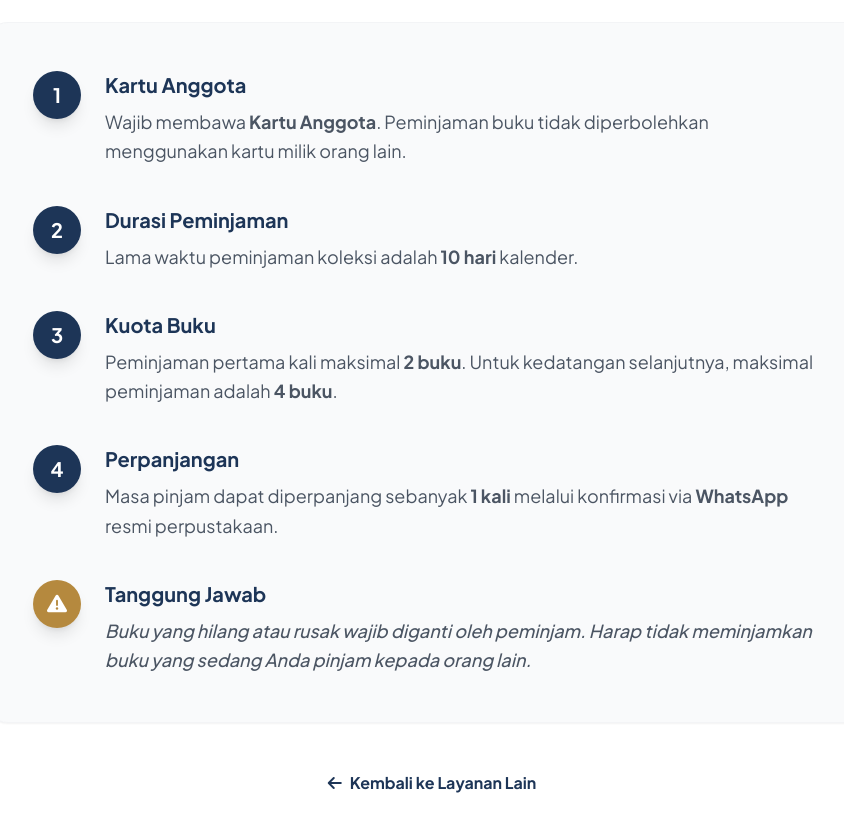
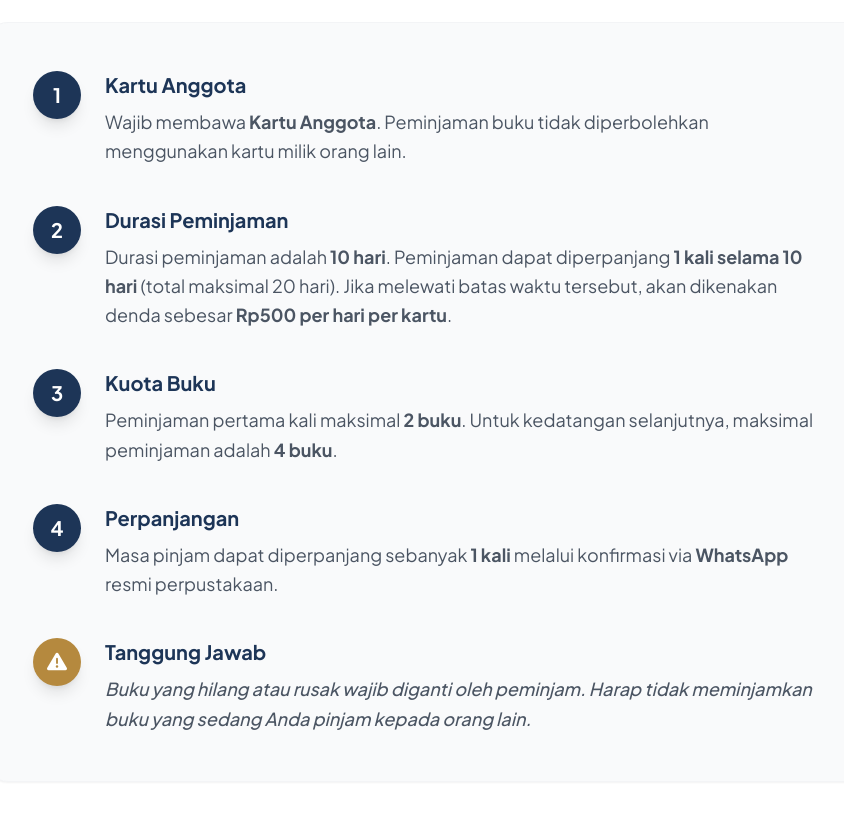
Before and after one commit to amengpw/perpus_ganesa, a Django app: page /peminjaman/ in a window 1280 px wide. Shown: the part 684-1506 px from the top of the page, without its empty margins (208-1052 px from the left). Run offline with Django 5.2, Linux system fonts and the light colour scheme; some libraries are stand-ins or nearby versions.

Commit message:
update agenda dan peraturan  peminjaman

```diff
--- a/website/templates/peminjaman.html
+++ b/website/templates/peminjaman.html
@@ -254,8 +254,10 @@
                     Durasi Peminjaman
                   </h4>
                   <p class="text-gray-600 leading-relaxed text-lg">
-                    Lama waktu peminjaman koleksi adalah
-                    <b>10 hari</b> kalender.
+                    Durasi peminjaman adalah <b>10 hari</b>. Peminjaman dapat
+                    diperpanjang <b>1 kali selama 10 hari</b> (total maksimal 20
+                    hari). Jika melewati batas waktu tersebut, akan dikenakan
+                    denda sebesar <b>Rp500 per hari per kartu</b>.
                   </p>
                 </div>
               </div>
```
Also changed, not shown: website/templates/index.html (+8 -4 lines), db.sqlite3.
